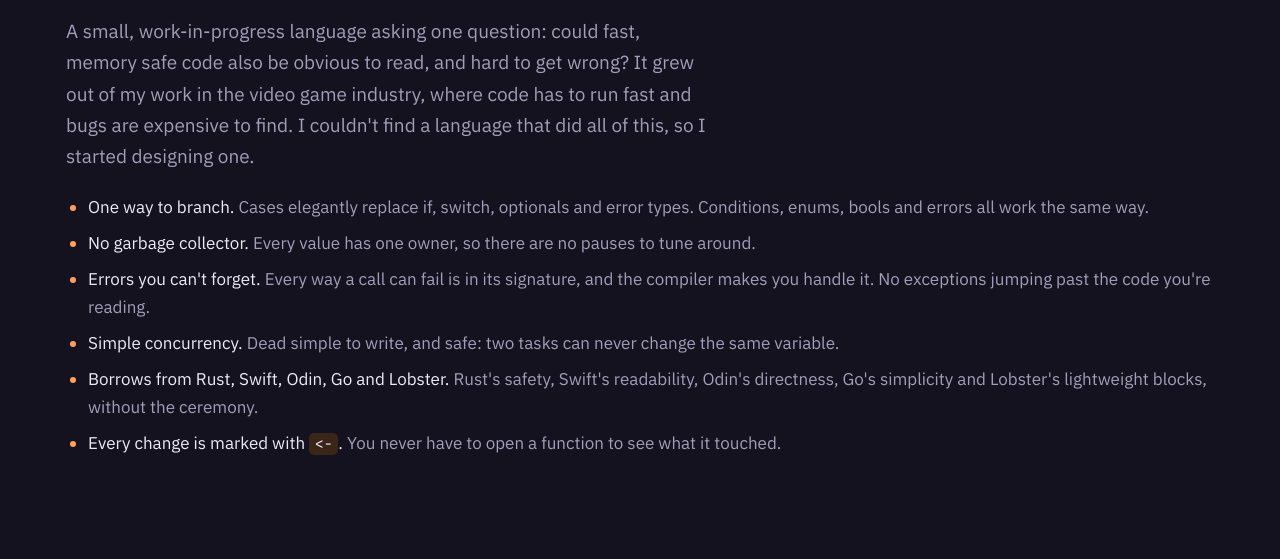
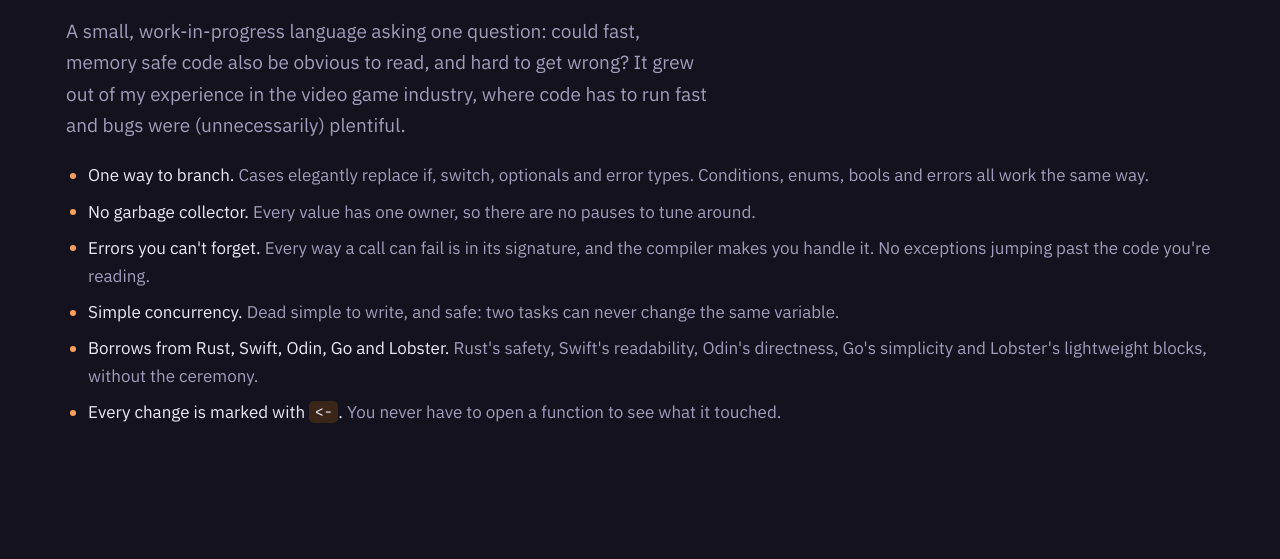
Before and after one commit to mrdumle/mrdumle.github.io, a plain HTML site: page index.html in a window 1280 px wide. Shown: the part 192-751 px from the top of the page. Drawn offline with nearby package versions, Linux system fonts and the light colour scheme.

Commit message:
Update index.html
Update description

```diff
--- a/index.html
+++ b/index.html
@@ -247,7 +247,8 @@ code, pre, pre.q, pre.plain, .arrow, .eyebrow, .num {
     <div>
       <span class="eyebrow">A memory safe, data oriented language</span>
       <h1>Quirki</h1>
-      <p class="lede">A small, work-in-progress language asking one question: could fast, memory safe code also be obvious to read, and hard to get wrong? It grew out of my work in the video game industry, where code has to run fast and bugs are expensive to find. I couldn't find a language that did all of this, so I started designing one.</p>
+      <p class="lede">A small, work-in-progress language asking one question: could fast, memory safe code also be obvious to read, and hard to get wrong? It grew out of my experience in the video game industry, where code has to run fast and bugs were (unnecessarily) plentiful.
+      </p>
       <ul class="hero-points">
         <li>One way to branch. <span>Cases elegantly replace if, switch, optionals and error types. Conditions, enums, bools and errors all work the same way.</span></li>
         <li>No garbage collector. <span>Every value has one owner, so there are no pauses to tune around.</span></li>
```
